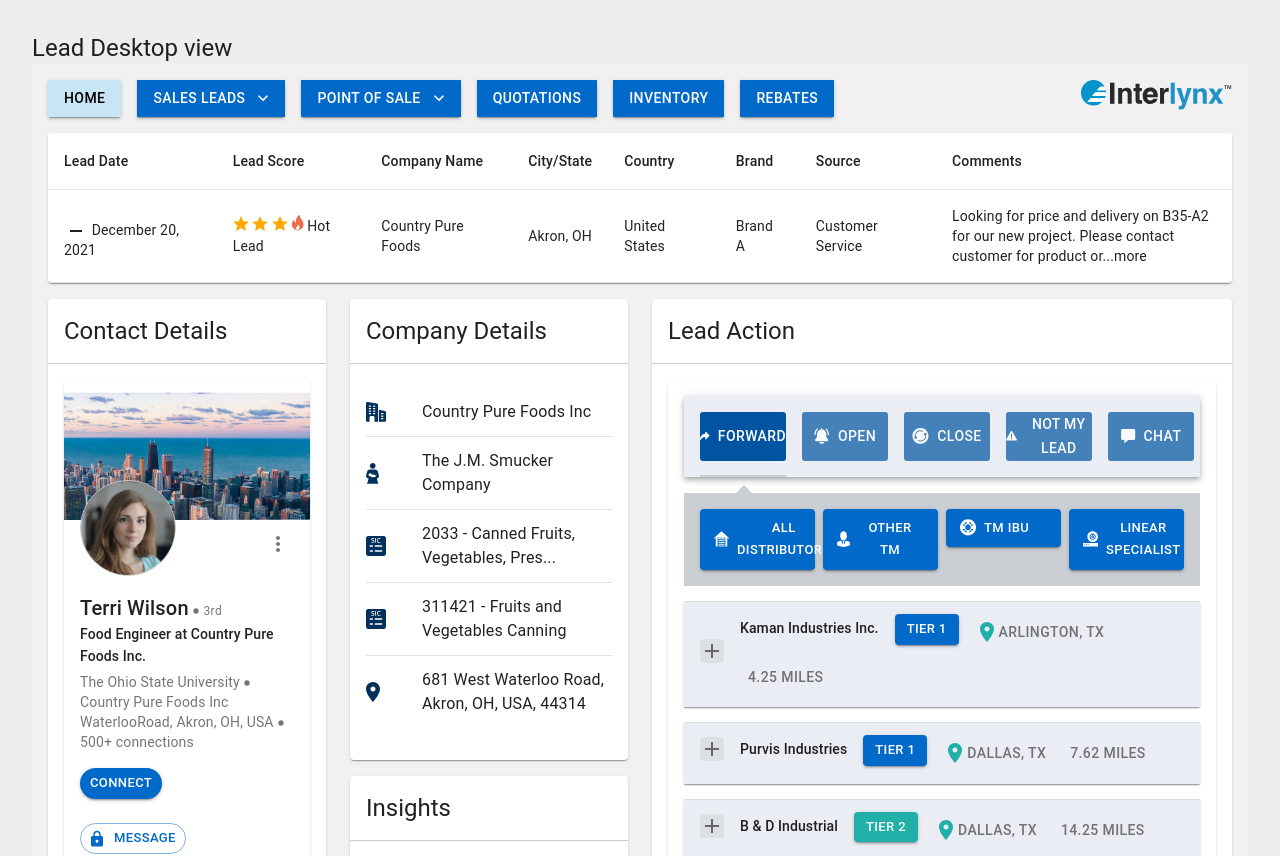
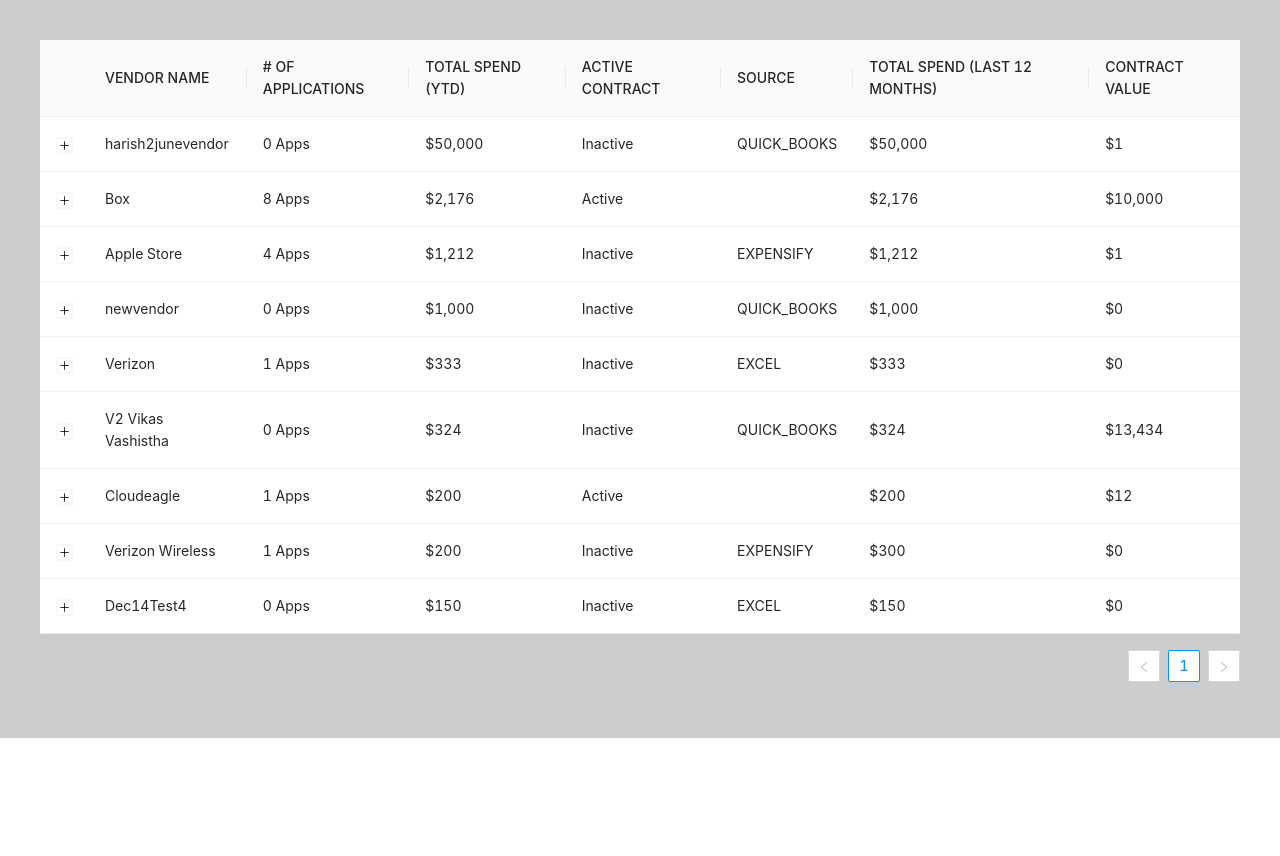
Before and after one commit to iozeey/antd-sample, a React (Create React App) app: page / in a window 1280 px wide. Shown: the top 856 px of the page. After the commit the page ends 800 px from the top, so only its background shows below. Built offline with nearby package versions, Linux system fonts and the light colour scheme.

Commit message:
vendor case study in table layout with antd

```diff
--- a/src/Antd.js
+++ b/src/Antd.js
@@ -3,7 +3,7 @@
 import './App.css';
 
 import { Layout, Row } from 'antd';
-import Vendor from './VendorAntd';
+import VendorAntdTableLayout from './VendorAntdTableLayout';
 
 const { Content } = Layout;
 
@@ -13,7 +13,7 @@
     <Layout>
       <Content style={style}>
         <Row justify="center" gutter={32}>
-            <Vendor />
+            <VendorAntdTableLayout />
         </Row>
       </Content>
     </Layout>
--- /dev/null
+++ b/src/VendorAntdTableLayout.js
@@ -0,0 +1,121 @@
+import { Col, Table } from 'antd';
+import VendorApps from './VendorApps';
+
+const columns = [
+    { title: 'VENDOR NAME', dataIndex: 'vendorName', key: 'vendorName' },
+    { title: '# OF APPLICATIONS', dataIndex: 'noOfApplications', key: 'noOfApplications' },
+    { title: 'TOTAL SPEND (YTD)', dataIndex: 'totalSpendYtd', key: 'totalSpendYtd' },
+    { title: 'ACTIVE CONTRACT', dataIndex: 'activeContract', key: 'activeContract' },
+    { title: 'SOURCE', dataIndex: 'source', key: 'source' },
+    { title: 'TOTAL SPEND (LAST 12 MONTHS)', dataIndex: 'totalSpendLast12Months', key: 'totalSpendLast12Months' },
+    { title: 'CONTRACT VALUE', dataIndex: 'contractValue', key: 'contractValue' },
+];
+
+const data = [
+    {
+        key: 1,
+        vendorName: 'harish2junevendor',
+        noOfApplications: '0 Apps',
+        totalSpendYtd: '$50,000',
+        activeContract: 'Inactive',
+        source: 'QUICK_BOOKS',
+        totalSpendLast12Months: '$50,000',
+        contractValue: '$1',
+    },
+    {
+        key: 2,
+        vendorName: 'Box',
+        noOfApplications: '8 Apps',
+        totalSpendYtd: '$2,176',
+        activeContract: 'Active',
+        source: '',
+        totalSpendLast12Months: '$2,176',
+        contractValue: '$10,000',
+    },
+    {
+        key: 3,
+        vendorName: 'Apple Store',
+        noOfApplications: '4 Apps',
+        totalSpendYtd: '$1,212',
+        activeContract: 'Inactive',
+        source: 'EXPENSIFY',
+        totalSpendLast12Months: '$1,212',
+        contractValue: '$1',
+    },
+
+    {
+        key: 4,
+        vendorName: 'newvendor',
+        noOfApplications: '0 Apps',
+        totalSpendYtd: '$1,000',
+        activeContract: 'Inactive',
+        source: 'QUICK_BOOKS',
+        totalSpendLast12Months: '$1,000',
+        contractValue: '$0',
+    },
+    {
+        key: 5,
+        vendorName: 'Verizon',
+        noOfApplications: '1 Apps',
+        totalSpendYtd: '$333',
+        activeContract: 'Inactive',
+        source: 'EXCEL',
+        totalSpendLast12Months: '$333',
+        contractValue: '$0',
+    },
+    {
+        key: 6,
+        vendorName: 'V2 Vikas Vashistha',
+        noOfApplications: '0 Apps',
+        totalSpendYtd: '$324',
+        activeContract: 'Inactive',
+        source: 'QUICK_BOOKS',
+        totalSpendLast12Months: '$324',
+        contractValue: '$13,434',
+    },
+    {
+        key: 7,
+        vendorName: 'Cloudeagle',
+        noOfApplications: '1 Apps',
+        totalSpendYtd: '$200',
+        activeContract: 'Active',
+        source: '',
+        totalSpendLast12Months: '$200',
+        contractValue: '$12',
+    },
+    {
+        key: 8,
+        vendorName: 'Verizon Wireless',
+        noOfApplications: '1 Apps',
+        totalSpendYtd: '$200',
+        activeContract: 'Inactive',
+        source: 'EXPENSIFY',
+        totalSpendLast12Months: '$300',
+        contractValue: '$0',
+    },
+    {
+        key: 9,
+        vendorName: 'Dec14Test4',
+        noOfApplications: '0 Apps',
+        totalSpendYtd: '$150',
+        activeContract: 'Inactive',
+        source: 'EXCEL',
+        totalSpendLast12Months: '$150',
+        contractValue: '$0',
+    },
+];
+function VendorAntdTableLayout() {
+
+    return (
+        <Col span={24}>
+            <Table
+                columns={columns}
+                expandable={{
+                expandedRowRender: record => <VendorApps />,
+                }}
+                dataSource={data}
+            />
+        </Col>
+    )
+}
+export default VendorAntdTableLayout;
--- /dev/null
+++ b/src/VendorApps.js
@@ -0,0 +1,192 @@
+import React, { useState } from 'react';
+import { Table, Input, InputNumber, Popconfirm, Form, Typography } from 'antd';
+const originData = [];
+
+for (let i = 0; i < 10; i++) {
+  originData.push({
+    key: i.toString(),
+    name: `Application ${i}`,
+    cat:  `Category ${i}`,
+    licenses: `${5 + i}`,
+    apps: `${1 + i}`,
+  });
+}
+
+const EditableCell = ({
+  editing,
+  dataIndex,
+  title,
+  inputType,
+  record,
+  index,
+  children,
+  ...restProps
+}) => {
+  const inputNode = inputType === 'number' ? <InputNumber /> : <Input />;
+  return (
+    <td {...restProps}>
+      {editing ? (
+        <Form.Item
+          name={dataIndex}
+          style={{
+            margin: 0,
+          }}
+          rules={[
+            {
+              required: true,
+              messcat: `Please Input ${title}!`,
+            },
+          ]}
+        >
+          {inputNode}
+        </Form.Item>
+      ) : (
+        children
+      )}
+    </td>
+  );
+};
+
+const EditableTable = () => {
+  const [form] = Form.useForm();
+  const [data, setData] = useState(originData);
+  const [editingKey, setEditingKey] = useState('');
+
+  const isEditing = (record) => record.key === editingKey;
+
+  const edit = (record) => {
+    form.setFieldsValue({
+      name: '',
+      cat: '',
+      licenses: '',
+      apps: '',
+      ...record,
+    });
+    setEditingKey(record.key);
+  };
+
+  const cancel = () => {
+    setEditingKey('');
+  };
+
+  const save = async (key) => {
+    try {
+      const row = await form.validateFields();
+      const newData = [...data];
+      const index = newData.findIndex((item) => key === item.key);
+
+      if (index > -1) {
+        const item = newData[index];
+        newData.splice(index, 1, { ...item, ...row });
+        setData(newData);
+        setEditingKey('');
+      } else {
+        newData.push(row);
+        setData(newData);
+        setEditingKey('');
+      }
+    } catch (errInfo) {
+      console.log('Validate Failed:', errInfo);
+    }
+  };
+
+  const columns = [
+    {
+      title: 'Application Name',
+      dataIndex: 'name',
+      editable: true,
+      width: '20%',
+    },
+    {
+      title: 'Category',
+      dataIndex: 'cat',
+      editable: true,
+      width: '20%',
+    },
+    {
+      title: 'Licenses Bought',
+      dataIndex: 'licenses',
+      editable: true,
+      width: '20%',
+    },
+    {
+      title: 'App Covered in Contract',
+      dataIndex: 'apps',
+      editable: true,
+      width: '20%',
+    },
+    {
+      title: 'operation',
+      dataIndex: 'operation',
+      width: '20%',
+      render: (_, record) => {
+        const editable = isEditing(record);
+        return editable ? (
+          <span>
+            <a
+              href="javascript:;"
+              onClick={() => save(record.key)}
+              style={{
+                marginRight: 8,
+              }}
+            >
+              Save
+            </a>
+            <Popconfirm title="Sure to cancel?" onConfirm={cancel}>
+              <a>Cancel</a>
+            </Popconfirm>
+          </span>
+        ) : (
+          <Typography.Link disabled={editingKey !== ''} onClick={() => edit(record)}>
+            Edit
+          </Typography.Link>
+        );
+      },
+    },
+  ];
+  const mergedColumns = columns.map((col) => {
+    if (!col.editable) {
+      return col;
+    }
+
+    return {
+      ...col,
+      onCell: (record) => ({
+        record,
+        inputType: col.dataIndex === 'cat' ? 'number' : 'text',
+        dataIndex: col.dataIndex,
+        title: col.title,
+        editing: isEditing(record),
+      }),
+    };
+  });
+  return (
+    <Form form={form} component={false}>
+      <Table
+        components={{
+          body: {
+            cell: EditableCell,
+          },
+        }}
+        bordered
+        dataSource={data}
+        columns={mergedColumns}
+        rowClassName="editable-row"
+        pagination={{
+          onChange: cancel,
+          pageSize: 5 ,
+        }}
+
+      />
+    </Form>
+  );
+};
+function VendorApps() {
+
+    return (
+        <>
+             <EditableTable />
+        </>
+    )
+}
+export default VendorApps;
--- a/src/index.js
+++ b/src/index.js
@@ -1,12 +1,13 @@
 import React from 'react';
 import ReactDOM from 'react-dom';
 import './index.css';
-import LeadApp from './LeadApp';
+import Antd from './Antd';
+// import LeadApp from './LeadApp';
 import reportWebVitals from './reportWebVitals';
 
 ReactDOM.render(
   <React.StrictMode>
-    <LeadApp />
+    <Antd />
   </React.StrictMode>,
   document.getElementById('root')
 );
```
Also changed, not shown: src/VendorAntd.js (+5 -4 lines).
